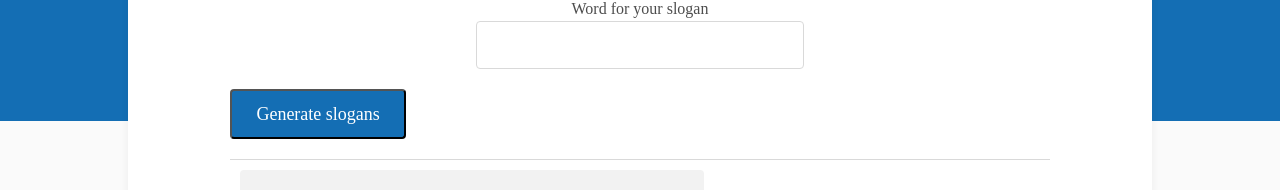
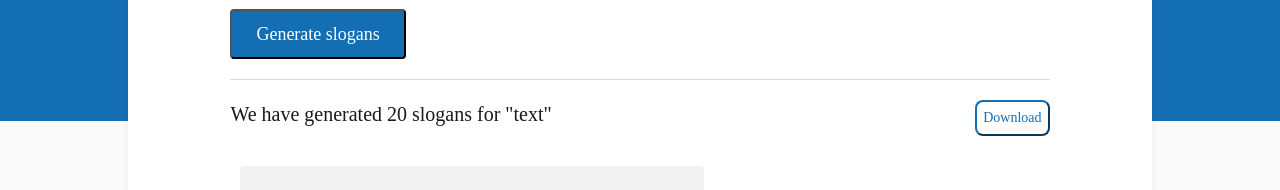
Before and after one commit to prabhashrai02/dukaan, a React (Create React App) app: page / in a window 1280 px wide. Shown: the part 207-397 px from the top of the page. Built offline with nearby package versions, Linux system fonts and the light colour scheme.

Commit message:
added result info and download button

```diff
--- a/src/Component/contentBody/contentBody.css
+++ b/src/Component/contentBody/contentBody.css
@@ -1,11 +1,9 @@
 .content_body {
     position: relative;
     width: 100%;
-    /* height: 1316px; */
     left: 0px;
+    height: 70%;
+    /* margin-bottom: -20vh; */
 /* top: 328px; */
-
-/* colors/black/98 */
-
     background: #FAFAFA;
 }
--- a/src/Component/mainContent/mainContent.css
+++ b/src/Component/mainContent/mainContent.css
@@ -4,8 +4,9 @@
     /* max-height: 1400px; */
     left: 10%;
     z-index: 5;
-    top: -30vh;
-    margin-bottom: -25vh;
+    top: -40vh;
+    /* bottom: -20vh; */
+    /* margin-bottom: -20vh; */
     /* top: 134px; */
     padding-top: 2%;
 
@@ -109,6 +110,46 @@
     color: #FFFFFF;
 }
 
+.maincontent_search_result {
+    display: flex;
+    justify-content: space-between;
+    /* Heading/H5|Medium */
+
+    font-family: 'Galano Grotesque';
+    font-style: normal;
+    font-weight: 400;
+    font-size: 20px;
+    line-height: 28px;
+    /* identical to box height, or 140% */
+
+
+    /* colors/black/12 */
+
+    color: #1A181E;
+}
+
+.maincontent_search_result > Button {
+    cursor: pointer;
+    height: 36px;
+    border-color: #146EB4;
+    background-color: transparent;
+    border-radius: 8px;
+
+    /* Body/Small|Medium */
+
+    font-family: 'Galano Grotesque';
+    font-style: normal;
+    font-weight: 400;
+    font-size: 14px;
+    line-height: 20px;
+    /* identical to box height, or 143% */
+
+
+    /* colors/primary/blue */
+
+    color: #146EB4;
+}
+
 .maincontent_line {
     position: relative;
     width: 100%;
@@ -123,6 +164,7 @@
 }
 
 .maincontent_data {
+    border-radius: 4px;
     width: max-content;
     display: flex;
     margin: 10px;
@@ -135,6 +177,7 @@
 
 .maincontent_pagination {
     display: flex;
+    align-items: center;
     justify-content: space-between;
     margin: 10px 0;
     height: 40px;
--- a/src/Component/mainContent/mainContent.js
+++ b/src/Component/mainContent/mainContent.js
@@ -60,15 +60,25 @@ const Maincontent = () => {
                 <br />
                 <Button className="maincontent_generate_button">Generate slogans</Button>
                 <div className="maincontent_line"></div>
+                <br />
+                <div className='maincontent_search_result'>
+                    <div className='search_result'>
+                        We have generated {slogan.length} slogans for "text"
+                    </div>
+                    <Button>Download</Button>
+                </div>
+                <br />
                 <div className="maincontent_data_box">
                     {
                         currentPosts.map((data, index) =>
-                            <li key={index} className="maincontent_data">
+                        <li key={index} className="maincontent_data">
                                 {data}
                             </li>
                         )
                     }
                 </div>
+                <br />
+                    <div className="maincontent_line"></div>
                 <div className='maincontent_pagination'>
                     <Pagination
                         postsPerPage={postsPerPage}
@@ -77,6 +87,7 @@ const Maincontent = () => {
                     />
                     <Button onClick={nextpage}>Next &gt;</Button>
                 </div>
+                <br />
             </div>
         </div>
     )
```
